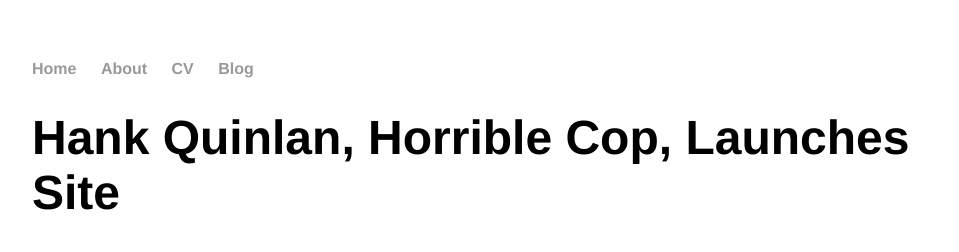
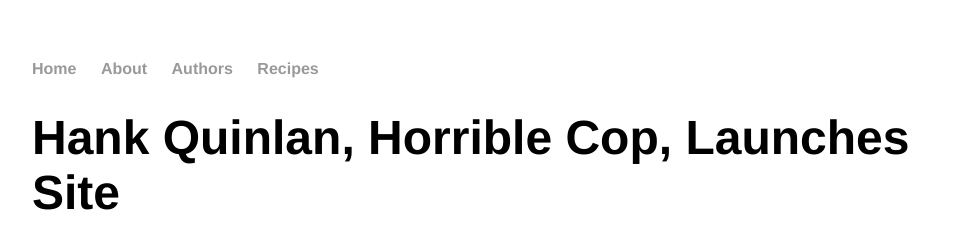
Before and after one commit to datasciencecookbook/datasciencecookbook.github.io, a Jekyll site: the page built from _posts/2014-04-30-hank-quinlan-site-launched.md, in a window 1280 px wide. Shown: the top 252 px of the page, without its empty margins (160-1119 px from the left). Built offline with Jekyll 4.4.1, drawn with Linux system fonts in a browser that asks for light colours.

Commit message:
Update default.html

```diff
--- a/_layouts/default.html
+++ b/_layouts/default.html
@@ -10,8 +10,8 @@
 	    		<ul>
 	        		<li><a href="/">Home</a></li>
 		        	<li><a href="/about">About</a></li>
-	        		<li><a href="/cv">CV</a></li>
-	        		<li><a href="/blog">Blog</a></li>
+	        		<li><a href="/authors">Authors</a></li>
+	        		<li><a href="/recipes">Recipes</a></li>
 	    		</ul>
 			</nav>
 			<div class="container">
```
